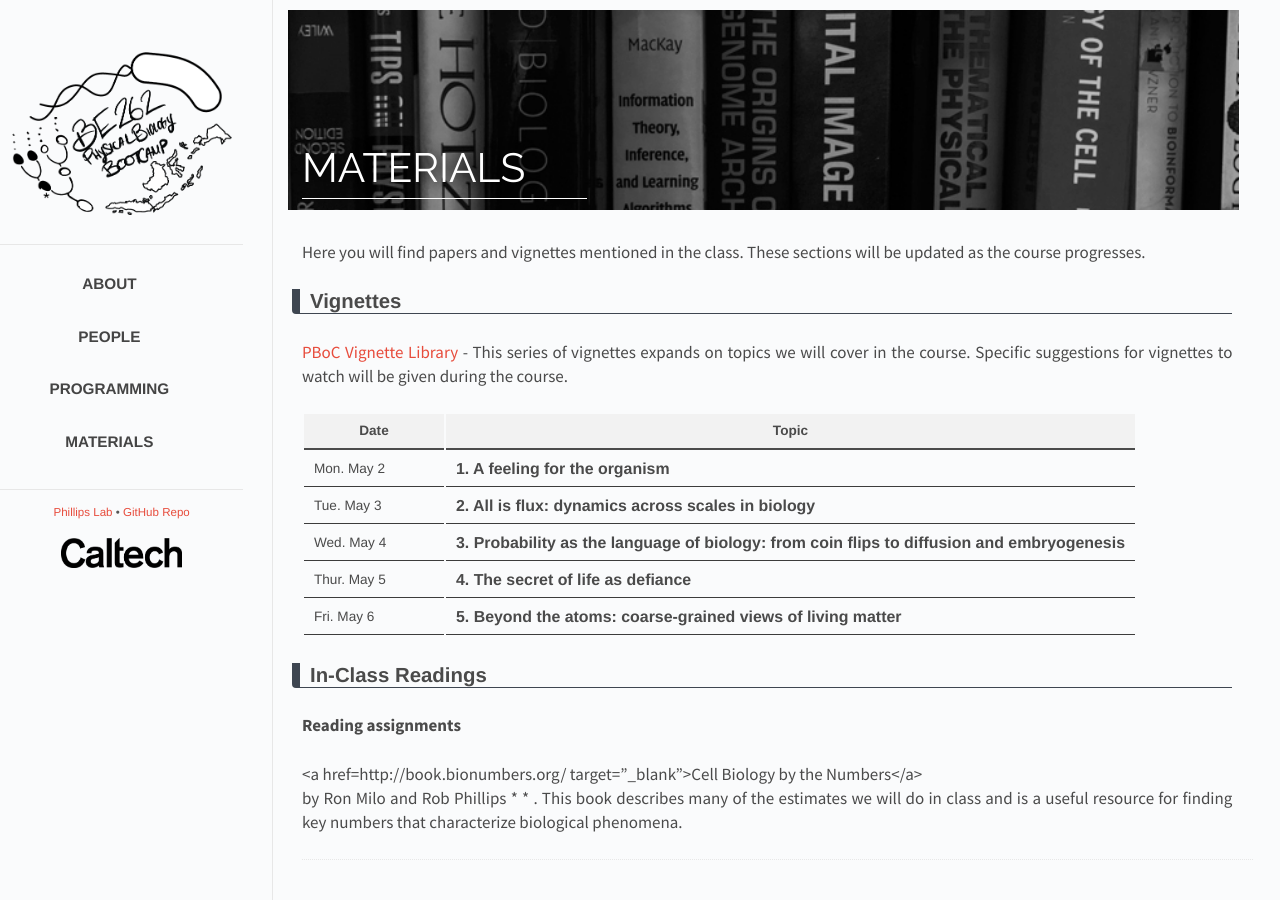
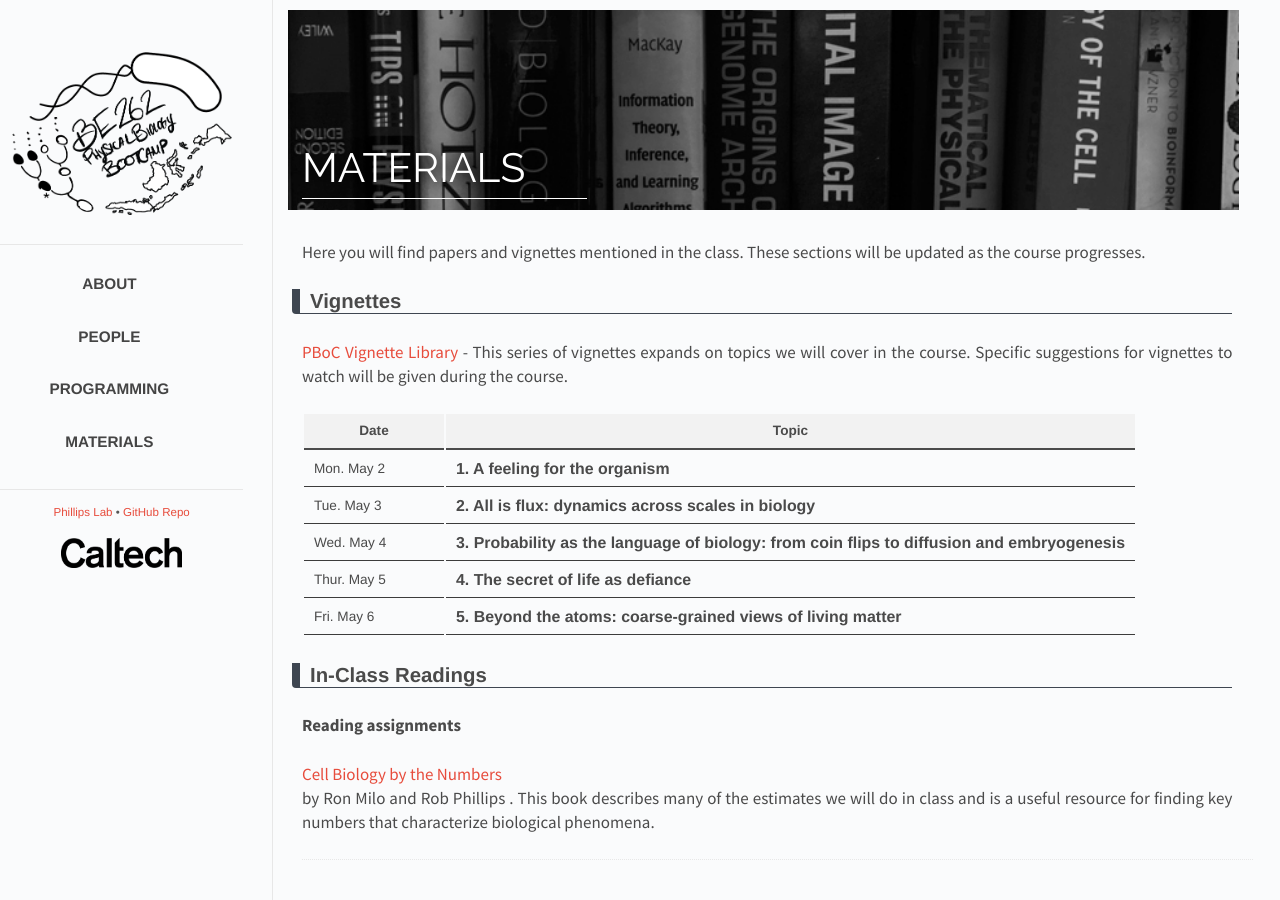
Before and after one commit to RPGroup-PBoC/pboc22_marseille, a Jekyll site: the page built from _posts/2022-01-28-materials.md, in a window 1280 px wide. Built offline with Jekyll 4.4.1, drawn with Linux system fonts in a browser that asks for light colours.

Commit message:
Removing journal?

```diff
--- a/_data/papers.yaml
+++ b/_data/papers.yaml
@@ -1,7 +1,6 @@
  Reading assignments:
  - title: "Cell Biology by the Numbers"
    author: "Ron Milo and Rob Phillips"
-   journal: " "
    description: "This book describes many of the estimates we will do in class and is a useful resource for finding key numbers that characterize biological phenomena."
    link: "http://book.bionumbers.org/"
 
--- a/_posts/2022-01-28-materials.md
+++ b/_posts/2022-01-28-materials.md
@@ -77,7 +77,11 @@ Here you will find papers and vignettes mentioned in the class. These sections w
 {% assign dir = "http://rpdata.caltech.edu/courses/course_papers/protected/" %}
 {% if p.link != None %}
 {% assign dir = p.link %}
-<a href={{p.link}} target="_blank">{{p.title}}</a><br/> by {{ p.author }} *{{ p.journal }}* {{ p.volume }}{{ p.number }} {{ p.year }}. {{ p.description }}
+{% if p.journal != None %}
+<a href="{{p.link}}" target="_blank">{{p.title}}</a><br/> by {{ p.author }} *{{ p.journal }}* {{ p.volume }}{{ p.number }} {{ p.year }}. {{ p.description }}
+{% else %}
+<a href="{{p.link}}" target="_blank">{{p.title}}</a><br/> by {{ p.author }} {{ p.volume }}{{ p.number }} {{ p.year }}. {{ p.description }}
+{% endif %}
 {% elsif p.PDF != None %}
 [{{ p.title }}]({{ dir }}{{ p.PDF }}) by {{ p.author }} *{{ p.journal }}* {{ p.volume }}{{ p.number }} {{ p.year }}. {{ p.description }}
 {% else %}
```
